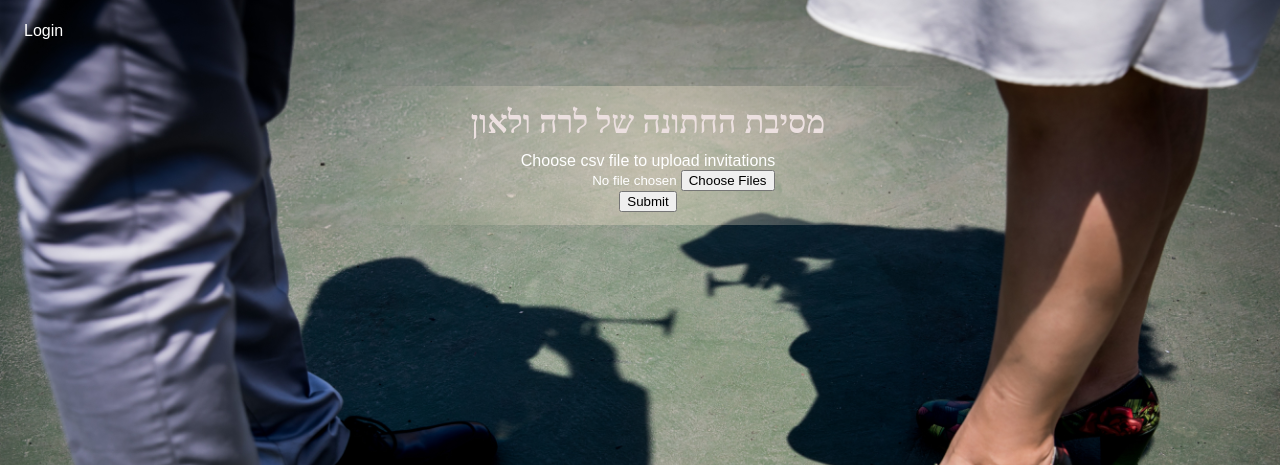
After one commit to leonprou/inviter, a Flask app: page /invitations/upload in a window 1280 px wide. The commit adds this page. Shown: the top 465 px of the page. Run offline with Flask 2, Linux system fonts and the light colour scheme; parts of the project's set-up code (start-up, migrations or seed data) failed here and were passed over.

Commit message:
upload from file

```diff
--- /dev/null
+++ b/app/invitation/templates/upload.html
@@ -0,0 +1,15 @@
+{% extends "layout.html" %}
+
+{% block content %}
+<form method="post" enctype="multipart/form-data">
+ <div>
+	 <div>
+		 <label for="file">Choose csv file to upload invitations</label>
+	 </div>
+   <input type="file" id="file" name="file" accept=".csv" multiple>
+ </div>
+ <div>
+   <button>Submit</button>
+ </div>
+</form>
+{% endblock %}
--- a/app/invitation/views.py
+++ b/app/invitation/views.py
@@ -1,11 +1,14 @@
-from flask import Blueprint, render_template, abort, request
+from flask import Blueprint, render_template, abort, request, current_app, redirect, url_for
 from jinja2 import TemplateNotFound
-from app.database import Invitation, db
-from app.permissions import admin_permission
-from flask import current_app
 from flask_login import current_user
 from flask_principal import  Permission, RoleNeed
 from flask_security.passwordless import send_login_instructions
+from werkzeug.utils import secure_filename
+from app.database import Invitation, User, db
+from app.permissions import admin_permission
+from csv import DictReader
+from werkzeug.wsgi import make_line_iter
+import io
 
 admin_permission = Permission(RoleNeed('admin'))
 
@@ -54,6 +57,35 @@
 def invite():
     invitations = Invitation.query.filter_by(status=None).all()
     for invitation in invitations:
-        print('send email to {}'.format(invitation.name))
         send_login_instructions(invitation.user)
     return render_template('success.html')
+
+
+@blueprint.route('/upload', methods=['GET', 'POST'])
+@admin_permission.require()
+def upload():
+    if request.method == 'POST':
+        file = request.files['file']
+        upload_csv(io.TextIOWrapper(file.stream))
+        return redirect(url_for('invitation.show_all'))
+    else:
+        return render_template('upload.html')
+
+
+def upload_csv(stream):
+    fieldnames = ('name', 'number_of_guests', 'related_to', 'group', 'phone_number', None, 'email')
+    reader = DictReader(stream, fieldnames=fieldnames)
+    next(reader)
+    next(reader)
+    try:
+        for row in reader:
+            del row[None]
+            user = User(email=row['email'])
+            del row['email']
+            invitation = Invitation(**row, user=user)
+            db.session.add(user)
+            db.session.add(invitation)
+        db.session.commit()
+    except Exception as e:
+        db.session.rollback()
+        raise e
--- a/app/templates/root.html
+++ b/app/templates/root.html
@@ -10,6 +10,7 @@
 			<li class="navigation-item"><a href="{{ url_for('security.logout') }}">Logout</a></li>
 			{% if current_user.has_role('admin') %}
 			<li class="navigation-item"><a href="{{ url_for('invitation.show_all') }}">View</a></li>
+			<li class="navigation-item"><a href="{{ url_for('invitation.upload') }}">Upload</a></li>
 			{% endif %}
 			{% else %}
 				<li class="navigation-item"><a href="{{ url_for('security.login') }}">Login</a></li>
```
